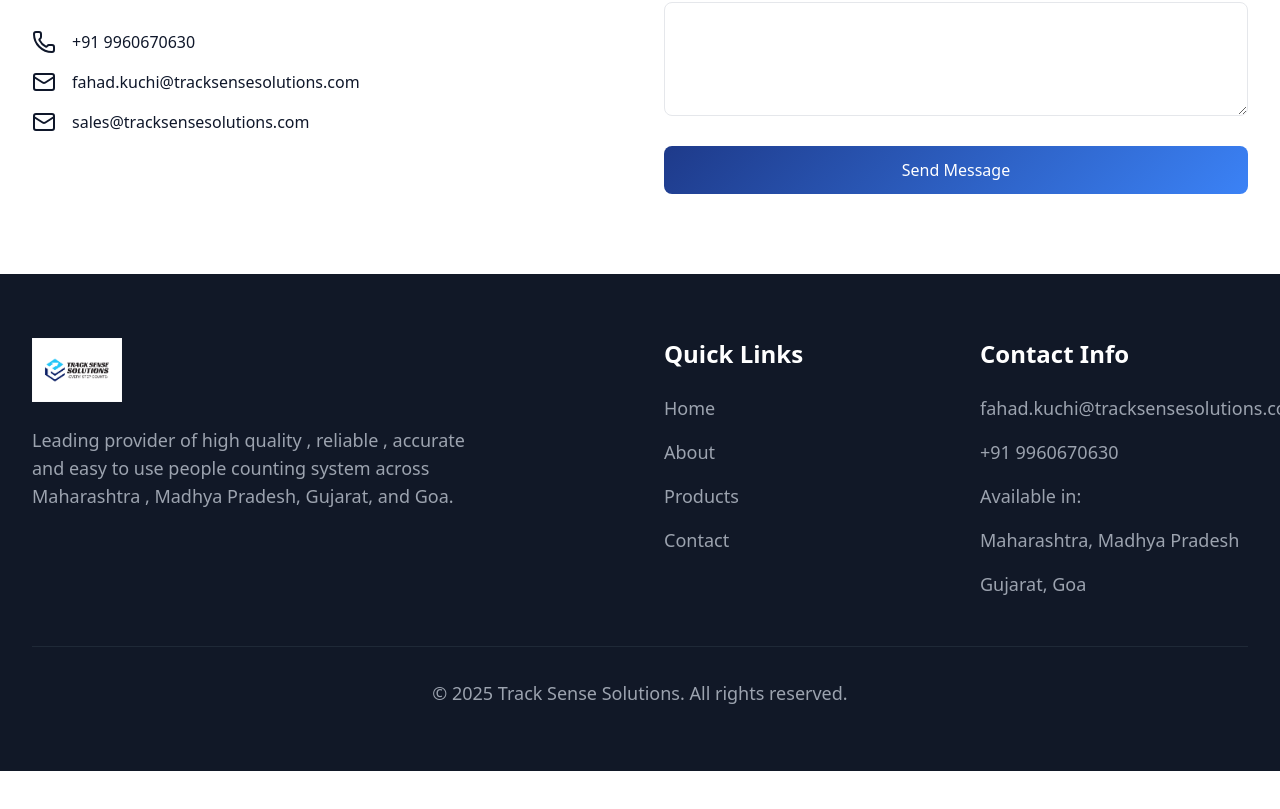
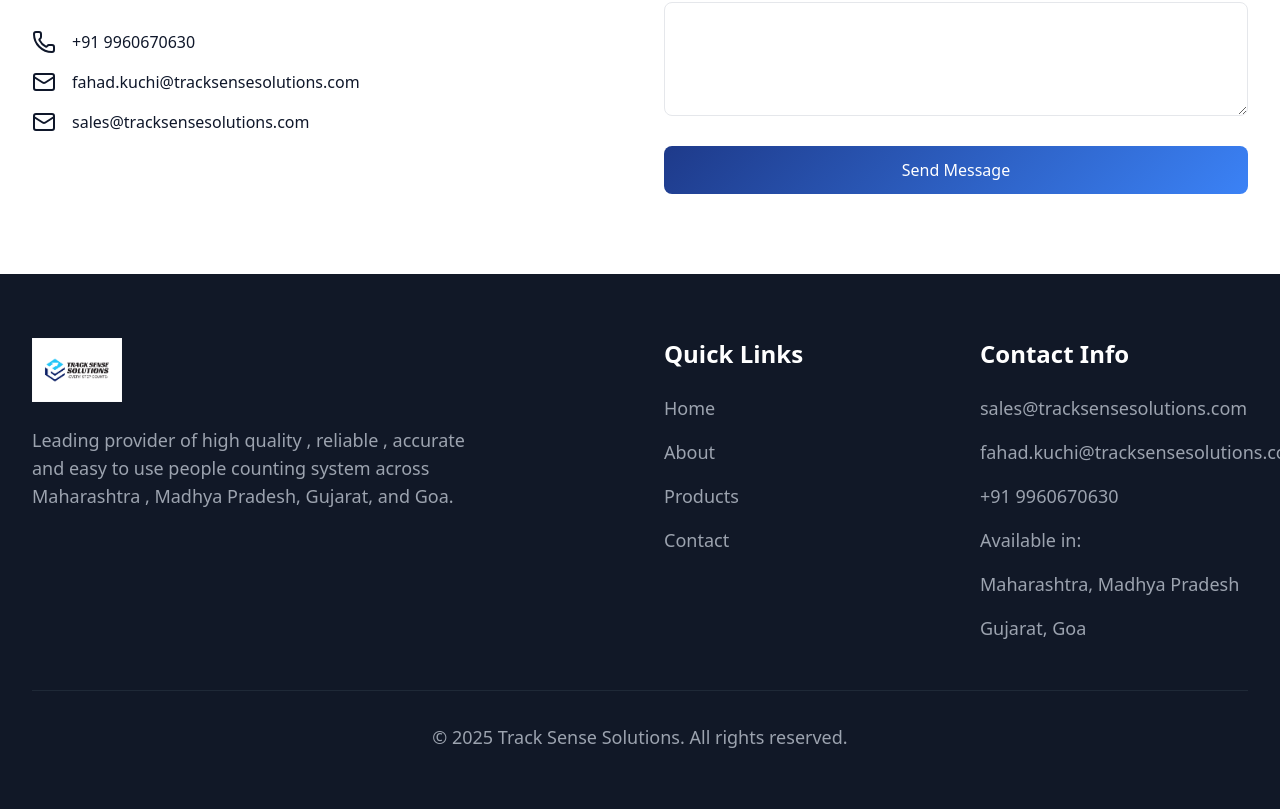
Before and after one commit to samirsk03/trackSenceSolution, a React (Vite) app: page / in a window 1280 px wide. Shown: the part 5278-6087 px from the top of the page. Before the commit the page ends 6049 px from the top, so only its background shows below. Built offline with nearby package versions, Linux system fonts and the light colour scheme; the HTML template or start-up script is replaced by a standard one.

Commit message:
Update Footer.jsx
added email

```diff
--- a/src/components/Footer.jsx
+++ b/src/components/Footer.jsx
@@ -32,6 +32,7 @@
           <div className="space-y-6">
             <h3 className="text-2xl font-bold">Contact Info</h3>
             <ul className="space-y-4 text-gray-400 text-lg">
+              <li>sales@tracksensesolutions.com</li>
               <li>fahad.kuchi@tracksensesolutions.com</li>
               <li>+91 9960670630</li>
               <li>Available in:</li>
```
